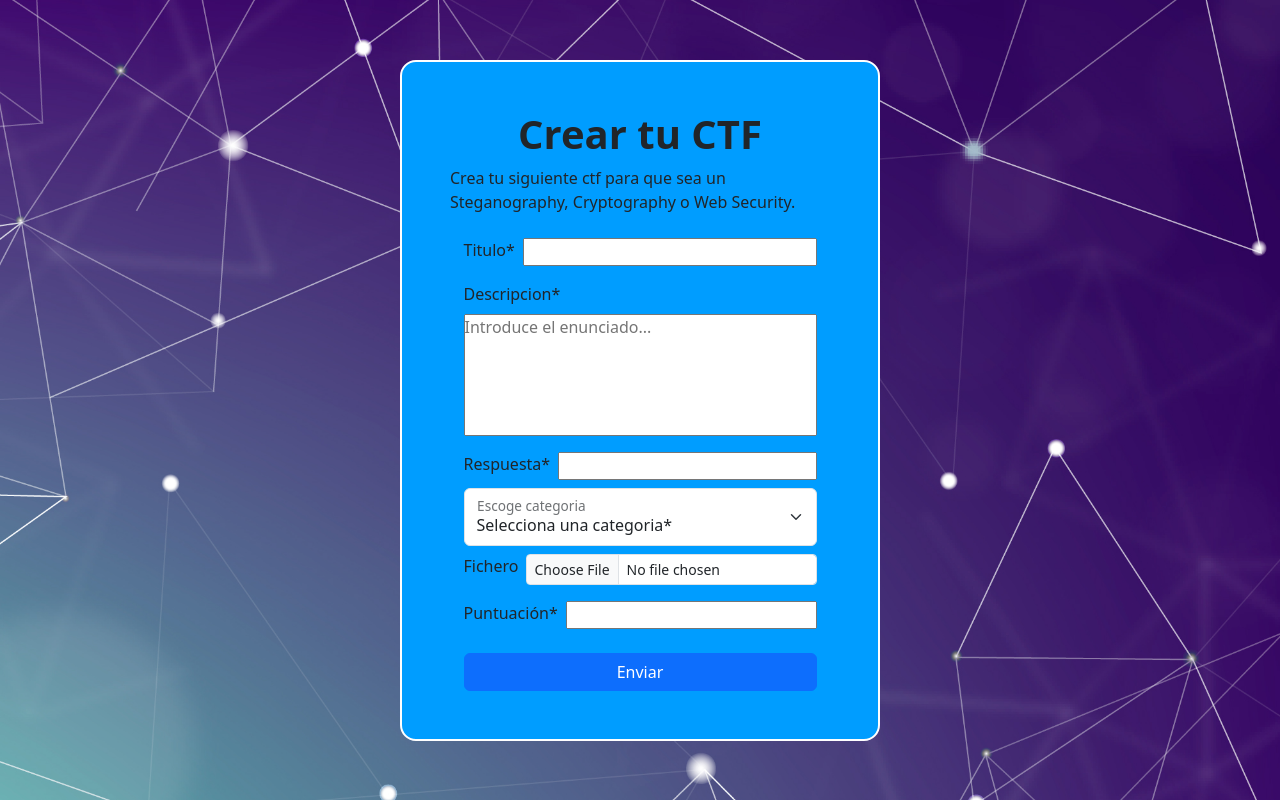
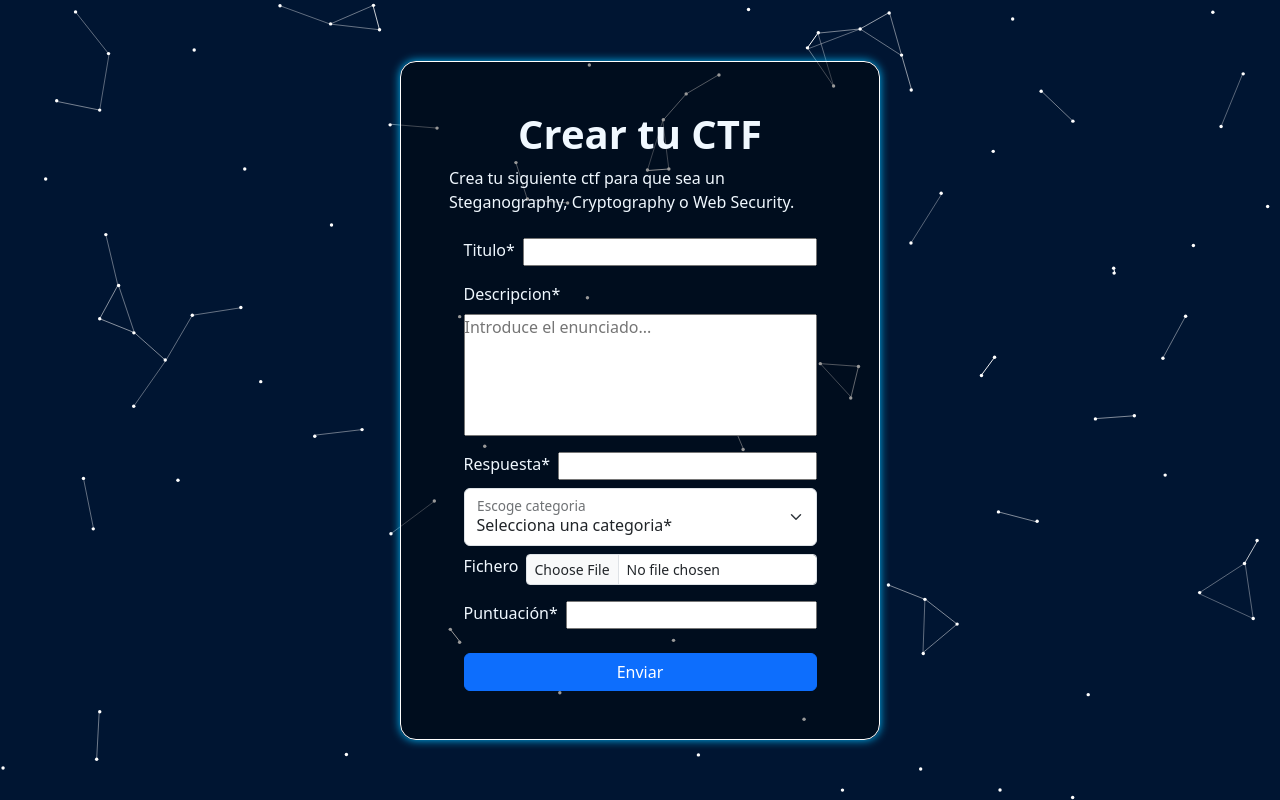
Before and after one commit to Reiax9/Eduhack, a PHP site: page /Eduhack/web/createctf.php in a window 1280 px wide. Run offline with PHP 8.4, Linux system fonts and the light colour scheme.

```diff
--- a/css/createctf.css
+++ b/css/createctf.css
@@ -2,6 +2,11 @@
     margin: 0;
     padding: 0;
     box-sizing: border-box;
+}
+
+body {
+    background-color: #001532;
+    color: aliceblue;
 }
 
 #mainContain {
@@ -10,10 +15,15 @@
     flex-direction: column;
     align-items: center;
     justify-content: center;
+}
 
-    background: url(../img/backGround\ \(2\).jpg);
-    background-repeat: no-repeat;
-    background-size: cover;
+#cnv {
+    position: absolute;
+    top: 0;
+    left: 0;
+    width: 100%;
+    height: 100vh;
+    z-index: -1;
 }
 
 #contain {
@@ -27,9 +37,10 @@
     justify-content: center;
 
     border-radius: 1em;
-    background-color: #009dff;
+    background-color: rgb(0, 0, 0, 0.4);
+    box-shadow: 0 0 10px rgba(0, 187, 255, 0.984);
 
-    border: solid 2px white;
+    border: solid 1px white;
 }
 
 #contain > h1 {
--- a/web/createctf.php
+++ b/web/createctf.php
@@ -53,6 +53,7 @@
 </head>
 <body>
     <main>
+        <canvas id="cnv"></canvas>
         <div id="mainContain">
             <div id="contain">
                 <h1>Crear tu CTF</h1>
@@ -87,5 +88,6 @@
             </div>
         </div>
     </main>
+    <script src="../index.js"></script>
 </body>
 </html>
```
Also changed, not shown: css/home.css (+18 -1 lines), web/home.php (+7 -2 lines).
